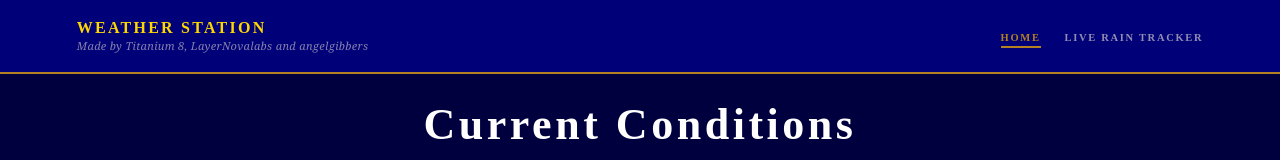
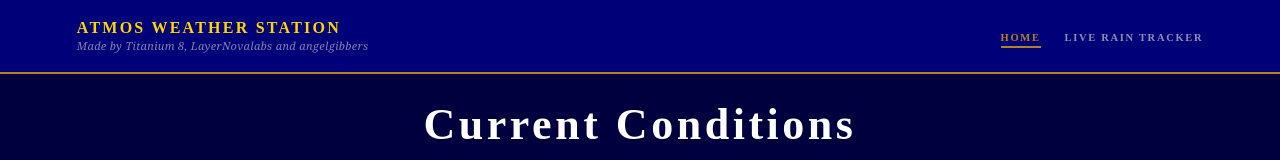
Before and after one commit to Titanium-Zane-Ice/Weather-station, a plain HTML site: page index.html in a window 1280 px wide. Shown: the top 160 px of the page. Drawn offline with Linux system fonts and the light colour scheme.

Commit message:
name adapt

```diff
--- a/index.html
+++ b/index.html
@@ -3,14 +3,14 @@
 <head>
     <meta charset="UTF-8">
     <meta name="viewport" content="width=device-width, initial-scale=1.0">
-    <title>Weather Station</title>
+    <title>ATMOS Weather Station</title>
     <link rel="stylesheet" href="css/main.css">
     <link rel="icon" href="image/Logo.png">
 </head>
 <body>
 <header>
     <div class="brand">
-            <span class="brand-name">Weather Station</span>
+            <span class="brand-name">ATMOS Weather Station</span>
             <span class="brand-sub">Made by Titanium 8, LayerNovalabs and angelgibbers</span>
     </div>
      <nav>
```
Also changed, not shown: rain.html (+2 -2 lines).
